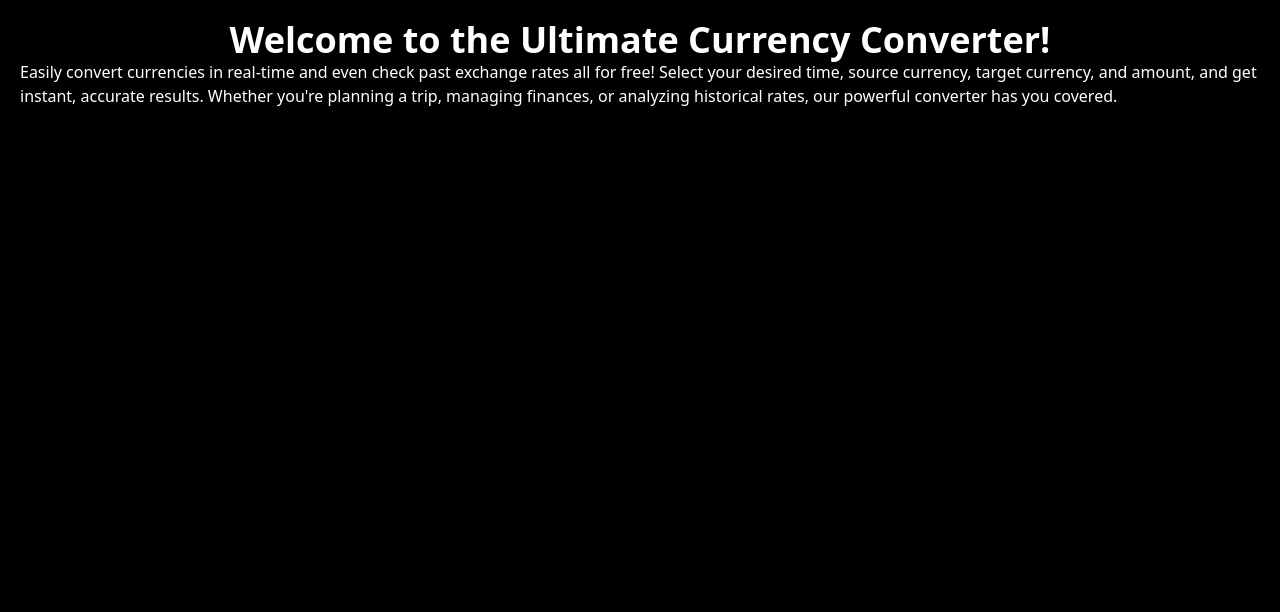
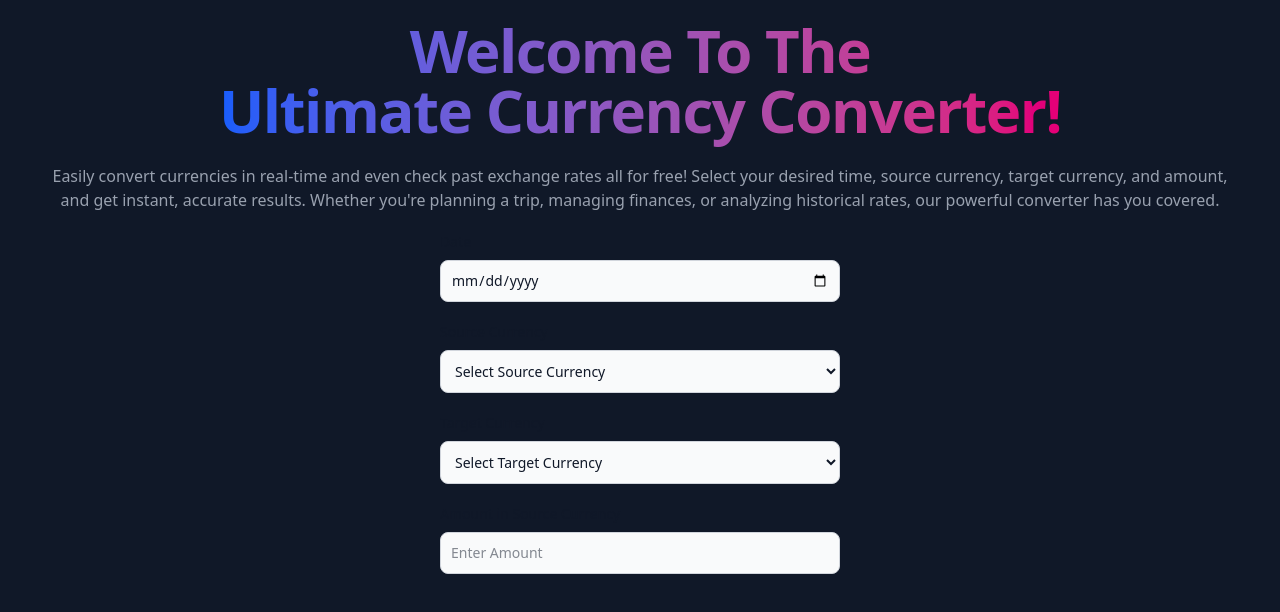
Before and after one commit to RaniduNethma/currency-converter-client, a React (Vite) app: page / in a window 1280 px wide. Shown: the top 612 px of the page. Built offline with nearby package versions, Linux system fonts and the light colour scheme.

Commit message:
Create Input and Selection fields

```diff
--- /dev/null
+++ b/src/Components/InputField.jsx
@@ -0,0 +1,17 @@
+import React from 'react'
+
+function InputField(props) {
+  return (
+    <>
+        <div className="mb-5 w-100">
+            <label htmlFor="" className="block mb-2 text-sm font-medium text-gray-900 dark:text-white">{props.inputFieldText}</label>
+            <input type={props.inputType} id="" className="bg-gray-50 border border-gray-300 text-gray-900 text-sm rounded-lg
+            focus:ring-blue-500 focus:border-blue-500 block w-full p-2.5 dark:bg-gray-700 dark:border-gray-600
+            dark:placeholder-gray-400 dark:text-white dark:focus:ring-blue-500 dark:focus:border-blue-500"
+            placeholder={props.placeHolder} required />
+        </div>
+    </>
+  )
+}
+
+export default InputField
--- /dev/null
+++ b/src/Components/SelectionField.jsx
@@ -0,0 +1,17 @@
+import React from 'react'
+
+function SelectionField(props) {
+  return (
+    <>
+        <div className="mb-5 w-100">
+            <label htmlFor="" className="block mb-2 text-sm font-medium text-gray-900 dark:text-white">{props.selectFieldText}</label>
+            <select name={props.selectName} id="" className="bg-gray-50 border border-gray-300 text-gray-900 text-sm rounded-lg
+            focus:ring-blue-500 focus:border-blue-500 block w-full p-2.5 dark:bg-gray-700 dark:border-gray-600
+            dark:placeholder-gray-400 dark:text-white dark:focus:ring-blue-500 dark:focus:border-blue-500">
+            <option value="">{props.placeHolder}</option></select>
+        </div>
+    </>
+  )
+}
+
+export default SelectionField
--- a/src/Pages/MainPage.jsx
+++ b/src/Pages/MainPage.jsx
@@ -1,16 +1,36 @@
 import React from 'react'
 import '../index.css'
+import InputField from '../Components/InputField'
+import SelectionField from '../Components/SelectionField'
 
 function MainPage() {
   return (
     <>
-        <div className='bg-black h-screen p-[20px]'>
-            <h1 className="text-4xl text-white font-semibold flex justify-center">Welcome to the Ultimate Currency Converter!</h1>
-            <p className='text-white'>Easily convert currencies in real-time and even check past exchange rates all for free!
-                Select your desired time, source currency, target currency, and amount, and get instant,
-                accurate results. Whether you're planning a trip, managing finances,
-                or analyzing historical rates, our powerful converter has you covered.</p>
+        <div className='bg-gray-900 h-screen p-[20px] flex justify-center'>
+          <div className='max-w-300'>
 
+            <div className='flex justify-center mb-3'>
+              <h1 className=" text-4xl font-bold bg-gradient-to-r from-blue-600 to-pink-600 inline-block
+                              text-transparent bg-clip-text text-6xl font-bold lg:font-extrabold text-center tracking-tight pb-3">
+                              Welcome To The
+                              <br />
+                              Ultimate Currency Converter!</h1>
+            </div>
+
+            <p className='text-center font-normal text-gray-400 mb-5'>Easily convert currencies in real-time
+                and even check past exchange rates all for free! Select your desired time, source currency,
+                target currency, and amount, and get instant, accurate results. Whether you're planning a trip,
+                managing finances, or analyzing historical rates, our powerful converter has you covered.
+            </p>
+
+            <div className='flex justify-center items-center flex-col'>
+              <InputField inputFieldText="Date" inputType="Date" placeHolder="Date"/>
+              <SelectionField selectFieldText="Source Currency" selectName="Source Currency" placeHolder="Select Source Currency"/>
+              <SelectionField selectFieldText="Target Currency" selectName="Target Currency" placeHolder="Select Target Currency"/>
+              <InputField inputFieldText="Amount in Source Currency" inputType="text" placeHolder="Enter Amount"/>
+            </div>
+
+          </div>
         </div>
     </>
   )
```
